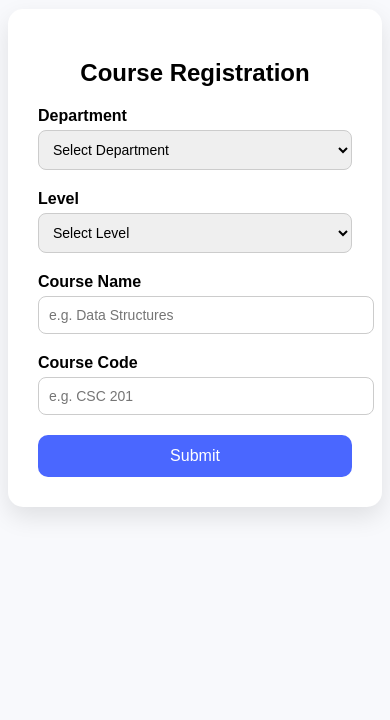
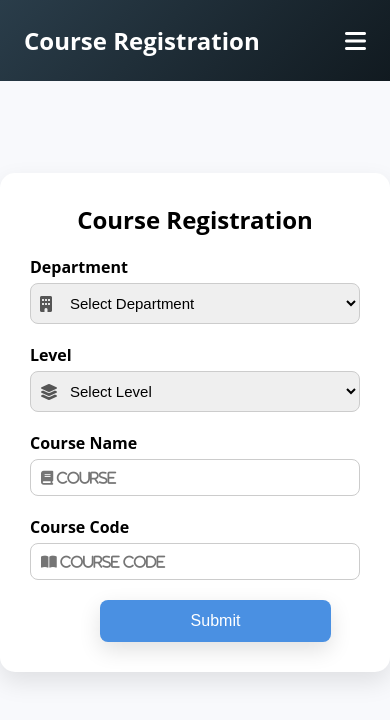
Before and after one commit to XanDamian/Emma-Project, a plain HTML site: page course.html in a window 390 px wide. Drawn offline with Linux system fonts and the light colour scheme.

Commit message:
student_panel files

```diff
--- /dev/null
+++ b/admin_panel.css
@@ -0,0 +1,92 @@
+* {
+
+    margin: 0;
+    padding: 0;
+    box-sizing: border-box;
+
+}
+
+body{
+    font-family: 'Open Sans', sans-serif;
+}
+
+header {
+
+    background: linear-gradient(135deg, #2a3d4a, #111a20); /* contrast color */;
+    position: fixed;
+    top: 0;
+    left: 0;
+    color: white;
+    text-align: right;
+    padding: 1.5rem;
+    z-index: 50;
+    width: 100%;
+
+}
+
+header ul {
+    list-style: none;
+    display: flex;
+    justify-content: right;
+    gap: 2rem;
+}
+
+header ul a {
+    text-decoration: none;
+    color: #fff;
+    font-size: 1rem;
+}
+
+header ul a:hover {
+   color: orange;
+   font-size: 1.05rem;
+}
+
+.mobile_menu {
+    position: absolute;
+    background: linear-gradient(135deg, #2a3d4a, #111a20);
+    display: block;
+    height: 0px;
+    border-radius: 10px;
+    width: 300px;
+    right: 2rem;
+    top: 80px;
+    backdrop-filter: blur(15px);
+    overflow: hidden;
+    transition: height 0.2s cubic-bezier(0.175, 0.885, 0.32, 1.275);
+}
+
+.mobile_menu.open {
+    height: 330px;
+}
+
+.mobile_menu li {
+    justify-content: center;
+    align-items: center;
+    display: flex;
+    padding: 0.7rem;
+}
+
+.mobile_menu a {
+    font-size: 1rem;
+    text-decoration: none;
+    color: white;
+    display: block;
+    border-radius: 10px;
+    padding: 12px 100px;
+}
+
+.mobile_menu a:hover {
+    color: #ffffff;
+    text-shadow: 0 0 20px rgba (255, 255, 255, 1.5);
+    font-size: 1.05rem;
+    background: linear-gradient(135deg, #5e829a, #456e89);
+    border-radius: 10px;
+}
+
+.toogle_btn {
+    display: block;
+    cursor: pointer;
+    font-size: 1.5rem;
+    color: white;
+}
--- a/course.css
+++ b/course.css
@@ -4,7 +4,7 @@ body {
     display: flex;
     justify-content: center;
     align-items: center;
-    height: 500px;
+    height:  100vh;
 }
 
 .container {
@@ -37,18 +37,91 @@ select, input {
 
 
 button {
-    width: 100%;
-    padding: 12px;
-    background: #4a67ff;
+    box-shadow: 0px 8px 22px rgba(0, 0, 0, 0.12);
+    align-items: center;
+    text-align: center;
+    width: 70%;
+    margin-left: 70px;
+    background-color: #4A90E2;   /* main color */
     color: white;
+    padding: 12px 24px;
     border: none;
+    border-radius: 8px;
     font-size: 16px;
-    border-radius: 10px;
     cursor: pointer;
-    transition: 0.3s;
+    transition: background-color 0.3s ease, transform 0.2s ease;
 }
 
 button:hover {
-    background: orange;
+    background-color: #1F6FCC;  /* darker shade */
+    transform: translateY(-3px); /* slight lift */
+}
+
+.select-icon {
+  position: relative;
+  width: 100%;
+}
+
+.select-icon i {
+  position: absolute;
+  left: 10px;
+  top: 35%;
+  transform: translateY(-50%);
+  color: #555;
+  pointer-events: none;
+}
+
+.select-icon select {
+  width: 100%;
+  padding: 10px 10px 10px 35px; /* space for icon */
+  border-radius: 8px;
+  border: 1px solid #ccc;
+  font-size: 15px;
+}
+
+.mobile_menu {
+    position: absolute;
+    background: linear-gradient(135deg, #2a3d4a, #111a20);
+    display: block;
+    height: 0px;
+    border-radius: 10px;
+    width: 300px;
+    right: 2rem;
+    top: 80px;
+    backdrop-filter: blur(15px);
+    overflow: hidden;
+    transition: height 0.2s cubic-bezier(0.175, 0.885, 0.32, 1.275);
+}
+
+.mobile_menu.open {
+    height: 280px;
+}
+
+.mobile_menu li {
+    justify-content: center;
+    align-items: center;
+    display: flex;
+    padding: 0.7rem;
+}
+
+.mobile_menu a {
+    font-size: 1rem;
+    text-decoration: none;
+    color: white;
+    display: block;
+    border-radius: 10px;
+    padding: 12px 100px;
+}
+
+.mobile_menu a:hover {
+    color: #ffffff;
+    text-shadow: 0 0 20px rgba (255, 255, 255, 1.5);
     font-size: 1.05rem;
+    background: linear-gradient(135deg, #5e829a, #456e89);
+    border-radius: 10px;
 }
+.toogle_btn {
+    display: block;
+    font-size: 1.5rem;
+    color: white;
+}
--- a/course.html
+++ b/course.html
@@ -5,13 +5,40 @@
     <meta name="viewport" content="width=device-width, initial-scale=1.0" />
     <title>Course Registration</title>
     <link rel="stylesheet" href="course.css" />
+    <link rel="stylesheet" href="header.css" />
+    <link rel="stylesheet" href="logo.css" />
+    <link
+      rel="stylesheet"
+      href="https://cdnjs.cloudflare.com/ajax/libs/font-awesome/6.5.1/css/all.min.css"
+      integrity="sha512-DTOQO9RWCH3ppGqcWaEA1BIZOC6xxalwEsw9c2QQeAIftl+Vegovlnee1c9QX4TctnWMn13TZye+giMm8e2LwA=="
+      crossorigin="anonymous"
+      referrerpolicy="no-referrer"
+    />
   </head>
   <body>
+    <header>
+      <div class="logo">
+        <a href="#">Course Registration</a>
+      </div>
+      <nav>
+        <ul class="desktop_menu">
+          <li><a href="#">Home</a></li>
+        </ul>
+      </nav>
+      <div class="toogle_btn" style="color: white">
+        <i class="fa-solid fa-bars"></i>
+      </div>
+      <div class="mobile_menu">
+        <li><a href="#">Home</a></li>
+      </div>
+    </header>
+
     <div class="container">
       <h2>Course Registration</h2>
-
       <form>
         <label for="department">Department</label>
+        <div class="select-icon">
+          <i class="fa fa-building"></i>
           <select id="department" name="department">
             <option value="">Select Department</option>
             <option value="Computer Science">Computer Science</option>
@@ -21,8 +48,11 @@
             </option>
             <option value="Physics">Physics</option>
           </select>
+        </div>
 
         <label for="level">Level</label>
+        <div class="select-icon">
+          <i class="fa fa-layer-group"></i>
           <select id="level" name="level">
             <option value="">Select Level</option>
             <option value="100">100 Level</option>
@@ -30,25 +60,17 @@
             <option value="300">300 Level</option>
             <option value="400">400 Level</option>
           </select>
+        </div>
 
         <label for="course">Course Name</label>
-        <input
-          type="text"
-          id="course"
-          name="course"
-          placeholder="e.g. Data Structures"
-        />
+        <input type="text" placeholder="&#xf02d; Course" class="fa" />
 
         <label for="course">Course Code</label>
-        <input
-          type="text"
-          id="course"
-          name="course"
-          placeholder="e.g. CSC 201"
-        />
+        <input type="text" placeholder="&#xf518; Course Code" class="fa" />
 
         <button type="submit">Submit</button>
       </form>
     </div>
+    <script src="course.js"></script>
   </body>
 </html>
--- /dev/null
+++ b/course.js
@@ -0,0 +1,9 @@
+const toggle_btn = document.querySelector('.toogle_btn');
+const toggle_btn_icon = document.querySelector('.toogle_btn i');
+const mobile_menu = document.querySelector('.mobile_menu');
+
+toggle_btn.onclick = function() {
+    mobile_menu.classList.toggle('open');
+    const isOpen = mobile_menu.classList.contains('open');
+    toggle_btn_icon.className = isOpen ? 'fa-solid fa-xmark' : 'fa-solid fa-bars';
+}
--- /dev/null
+++ b/student_panel.css
@@ -0,0 +1,92 @@
+* {
+
+    margin: 0;
+    padding: 0;
+    box-sizing: border-box;
+
+}
+
+body{
+    font-family: 'Open Sans', sans-serif;
+}
+
+header {
+
+    background: linear-gradient(135deg, #2a3d4a, #111a20); /* contrast color */;
+    position: fixed;
+    top: 0;
+    left: 0;
+    color: white;
+    text-align: right;
+    padding: 1.5rem;
+    z-index: 50;
+    width: 100%;
+
+}
+
+header ul {
+    list-style: none;
+    display: flex;
+    justify-content: right;
+    gap: 2rem;
+}
+
+header ul a {
+    text-decoration: none;
+    color: #fff;
+    font-size: 1rem;
+}
+
+header ul a:hover {
+   color: orange;
+   font-size: 1.05rem;
+}
+
+.mobile_menu {
+    position: absolute;
+    background: linear-gradient(135deg, #2a3d4a, #111a20);
+    display: block;
+    height: 0px;
+    border-radius: 10px;
+    width: 350px;
+    right: 2rem;
+    top: 80px;
+    backdrop-filter: blur(15px);
+    overflow: hidden;
+    transition: height 0.2s cubic-bezier(0.175, 0.885, 0.32, 1.275);
+}
+
+.mobile_menu.open {
+    height: 280px;
+}
+
+.mobile_menu li {
+    justify-content: center;
+    align-items: center;
+    display: flex;
+    padding: 0.7rem;
+}
+
+.mobile_menu a {
+    font-size: 1rem;
+    text-decoration: none;
+    color: white;
+    display: block;
+    border-radius: 10px;
+    padding: 12px 100px;
+}
+
+.mobile_menu a:hover {
+    color: #ffffff;
+    text-shadow: 0 0 20px rgba (255, 255, 255, 1.5);
+    font-size: 1.05rem;
+    background: linear-gradient(135deg, #5e829a, #456e89);
+    border-radius: 10px;
+}
+
+.toogle_btn {
+    display: block;
+    cursor: pointer;
+    font-size: 1.5rem;
+    color: white;
+}
```
Also changed, not shown: admin_panel.html (added, +35 -0 lines), admin_panel.js (added, +9 -0 lines), student_panel.html (added, +34 -0 lines), student_panel.js (added, +9 -0 lines). Lines whose indentation alone changed are shown as unchanged.
